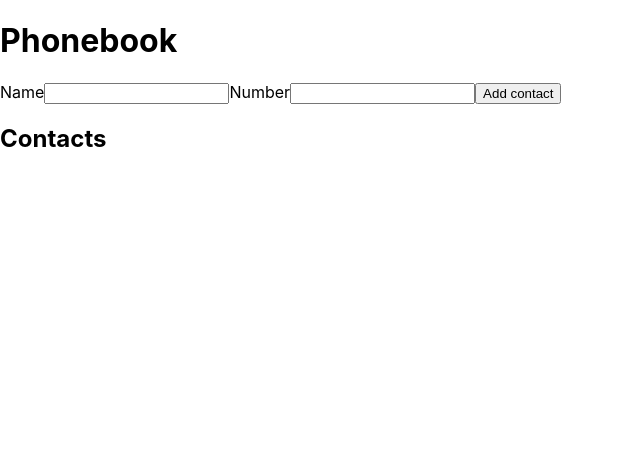
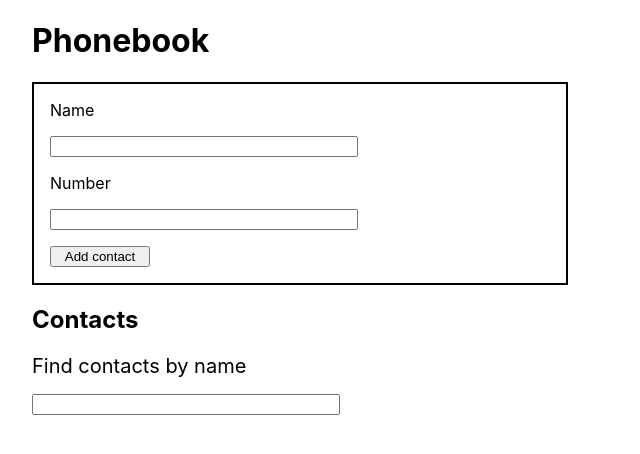
Before and after one commit to VitaliiBerko/goit-react-hw-02-phonebook, a React (Create React App) app: page / in a window 1280 px wide. Shown: the top 454 px of the page, without its empty margins (0-640 px from the left). Built offline with nearby package versions, Linux system fonts and the light colour scheme.

Commit message:
Task done

```diff
--- a/package.json
+++ b/package.json
@@ -10,6 +10,7 @@
     "classnames": "^2.3.2",
     "clsx": "^1.2.1",
     "nanoid": "^4.0.0",
+    "notiflix": "^3.2.5",
     "prop-types": "^15.8.1",
     "react": "^18.1.0",
     "react-dom": "^18.1.0",
--- a/src/components/App.jsx
+++ b/src/components/App.jsx
@@ -1,50 +1,63 @@
 import { Component, Fragment } from 'react';
+import { nanoid } from 'nanoid';
+import Notiflix from 'notiflix';
 
 import { ContactForm } from './ContactForm/ContactForm';
-import { ContactList } from './ContactForm/ContactList/ContactList';
-import { nanoid } from 'nanoid';
+import { ContactList } from './ContactList/ContactList';
+import { Filter } from './Filter/Filter';
+import s from "./app.module.css";
 
 export class App extends Component {
   state = {
     contacts: [],
+    filter: '',
   };
 
+  handleAddContact = ({ name, number }) => {
+    const { contacts } = this.state;
+    Notiflix.Notify.init({
+      position: 'center-top',
+    });
 
-  handleChange = e => {
-    const { value, name } = e.currentTarget;
-    this.setState({ [name]: value });
+    contacts.find(contact => contact.name === name)
+      ? Notiflix.Notify.info(`${name} is already in contacts`)
+      : this.setState(prevState => ({
+          contacts: [
+            { id: nanoid(), name: name.trim(), number },
+            ...prevState.contacts,
+          ],
+        }));
   };
 
- handleAddContact =({name, number}) => {
-  this.setState(prevState=> ({
-    contacts: [{id: nanoid(), name: name.trim(), number}, ...prevState.contacts]
-  }))
- }
+  handleDeleteContact = id => {
+    this.setState(prevState => {
+      return {
+        contacts: prevState.contacts.filter(contact => contact.id !== id),
+      };
+    });
+  };
 
- handleDeleteContact =(id) => {
-  const {contacts}= this.state
-  this.setState(prevState=> {return({contacts: prevState.contacts.filter(contact=>contact.id!==id)})})
- }
+  handlerFilter = e => {
+    this.setState({ filter: e.target.value.trim().toLowerCase() });
+  };
 
   render() {
-    const { contacts } = this.state;
+    const { contacts, filter } = this.state;
+    const findedContacts = contacts.filter(contact =>
+      contact.name.toLowerCase().includes(filter)
+    );
+
     return (
-      <Fragment>
-        <h1>Phonebook</h1>
-        <ContactForm onSubmit={this.handleAddContact}/>
+      <Fragment >
+        <h1 className={s.container}>Phonebook</h1>
+        <ContactForm onSubmit={this.handleAddContact} />
 
-        <h2>Contacts</h2>
-  {/* <Filter ... /> */}
-  <ContactList contacts={contacts} onClick={this.handleDeleteContact}/>
-
-        {/* <div>
-  <h1>Phonebook</h1>
-  <ContactForm ... />
-
-  <h2>Contacts</h2>
-  <Filter ... />
-  <ContactList ... />
-</div> */}
+        <h2 className={s.container}>Contacts</h2>
+        <Filter value={filter} onChange={this.handlerFilter} />
+        <ContactList
+          contacts={findedContacts}
+          onClick={this.handleDeleteContact}
+        />
       </Fragment>
     );
   }
--- a/src/components/ContactForm/ContactForm.jsx
+++ b/src/components/ContactForm/ContactForm.jsx
@@ -1,8 +1,12 @@
 import { Component } from 'react';
-import Proptypes from 'prop-types';
+import PropTypes from 'prop-types';
 import { nanoid } from 'nanoid';
+import s from './contactForm.module.css';
 
 export class ContactForm extends Component {
+  static propTypes = {
+    onSubmit: PropTypes.func.isRequired,
+  };
   state = {
     name: '',
     number: '',
@@ -29,9 +33,10 @@ export class ContactForm extends Component {
   render() {
     const { name, number } = this.state;
     return (
-      <form onSubmit={this.handleOnSubmit}>
+      <form onSubmit={this.handleOnSubmit} className={s.form}>
         <label htmlFor={this.nameInputId}>Name</label>
         <input
+          className={s.input}
           id={this.nameInputId}
           type="text"
           name="name"
@@ -44,6 +49,7 @@ export class ContactForm extends Component {
 
         <label htmlFor={this.numberInputId}>Number</label>
         <input
+          className={s.input}
           id={this.numberInputId}
           type="tel"
           name="number"
@@ -54,7 +60,7 @@ export class ContactForm extends Component {
           onChange={this.handleChange}
         />
 
-        <button type="submit">Add contact</button>
+        <button className={s.btnAddContact} type="submit">Add contact</button>
       </form>
     );
   }
--- a/src/components/ContactForm/ContactList/ContactList.jsx
+++ /dev/null
@@ -1,27 +0,0 @@
-import { Component } from "react";
-import { ContactListItem } from "./ContactListItem/ContactListItem";
-
-
-export class ContactList extends Component {
-
-    onDeleteBtn =(id)=> {
-        this.props.onClick(id)
-    }
-
-    render() {
-        const { contacts } = this.props;
-        return (
-          <ul>
-            {contacts.map(({ id, name, number }) => (
-              <ContactListItem
-                key={id}
-                id={id}
-                name={name}
-                number={number}
-                onClick={this.onDeleteBtn}
-              />
-            ))}
-          </ul>
-        );
-      }
-}
--- a/src/components/ContactForm/ContactList/ContactListItem/ContactListItem.jsx
+++ /dev/null
@@ -1,14 +0,0 @@
-import PropTypes from 'prop-types';
-
-export const ContactListItem = ({id, name, number, onClick}) =>{
-    const handleDeleteContact=()=>{
-        onClick(id)
-    }
-    return (
-        <li>
-            {name} : {number}
-            <button type='button' onClick={handleDeleteContact}>Delete</button>
-        </li>
-    )
-
-}
--- /dev/null
+++ b/src/components/ContactForm/contactForm.module.css
@@ -0,0 +1,18 @@
+.form {
+    display: flex;
+    flex-direction: column;
+    gap: 16px;
+
+    margin-left: 32px;
+    padding: 16px;
+    width: 500px;
+    border: 2px solid black;
+}
+
+.input {
+    width: 300px;
+}
+
+.btnAddContact {
+width: 100px;
+}
--- /dev/null
+++ b/src/components/ContactList/ContactList.jsx
@@ -0,0 +1,29 @@
+import { ContactListItem } from '../ContactListItem/ContactListItem';
+import PropTypes from 'prop-types';
+
+export const ContactList = ({ contacts, onClick }) => {
+  return (
+    <ul>
+      {contacts.map(({ id, name, number }) => (
+        <ContactListItem
+          key={id}
+          id={id}
+          name={name}
+          number={number}
+          onClick={onClick}
+        />
+      ))}
+    </ul>
+  );
+};
+
+ContactList.propTypes = {
+  contacts: PropTypes.arrayOf(
+    PropTypes.shape({
+      id: PropTypes.string.isRequired,
+      name: PropTypes.string.isRequired,
+      number: PropTypes.string.isRequired,
+    })
+  ).isRequired,
+  onClick: PropTypes.func.isRequired,
+};
--- /dev/null
+++ b/src/components/ContactListItem/ContactListItem.jsx
@@ -0,0 +1,26 @@
+import PropTypes from 'prop-types';
+import s from "./contactListItem.module.css"
+
+export const ContactListItem = ({ id, name, number, onClick }) => {
+  return (
+    <li className={s.item}>
+      {name} : {number}
+      <button
+      className={s.btnDelete}
+        type="button"
+        onClick={() => {
+          onClick(id);
+        }}
+      >
+        Delete
+      </button>
+    </li>
+  );
+};
+
+ContactListItem.propTypes = {
+  id: PropTypes.string.isRequired,
+  name: PropTypes.string.isRequired,
+  number: PropTypes.string.isRequired,
+  onClick: PropTypes.func.isRequired,
+};
--- /dev/null
+++ b/src/components/ContactListItem/contactListItem.module.css
@@ -0,0 +1,7 @@
+.item {
+    margin-left: 32px;
+}
+
+.btnDelete {
+    margin: 16px;
+}
--- /dev/null
+++ b/src/components/Filter/Filter.jsx
@@ -0,0 +1,18 @@
+import PropTypes from 'prop-types';
+import s from "./filter.module.css"
+import { nanoid } from 'nanoid';
+
+export const Filter = ({ value, onChange }) => {
+    const filterInputId = nanoid()
+  return (
+    <div className={s.filter}>
+      <label htmlFor={filterInputId} className={s.title}>Find contacts by name</label>
+      <input className={s.input} type="text" name="filter" value={value} onChange={onChange} id={filterInputId} />
+    </div>
+  );
+};
+
+Filter.propTypes = {
+  value: PropTypes.string.isRequired,
+  onChange: PropTypes.func.isRequired,
+};
--- /dev/null
+++ b/src/components/Filter/filter.module.css
@@ -0,0 +1,14 @@
+.filter {
+    display: flex;
+    flex-direction: column;
+    gap: 16px;
+    margin-left: 32px;
+}
+
+.title {
+    font-size: 20px;
+    font-weight: 400;
+}
+.input {
+    width: 300px;
+}
--- /dev/null
+++ b/src/components/app.module.css
@@ -0,0 +1,3 @@
+.container {
+    margin-left: 32px;
+}
```
Also changed, not shown: 1 other file (tests, documents, lock files or other folders).
